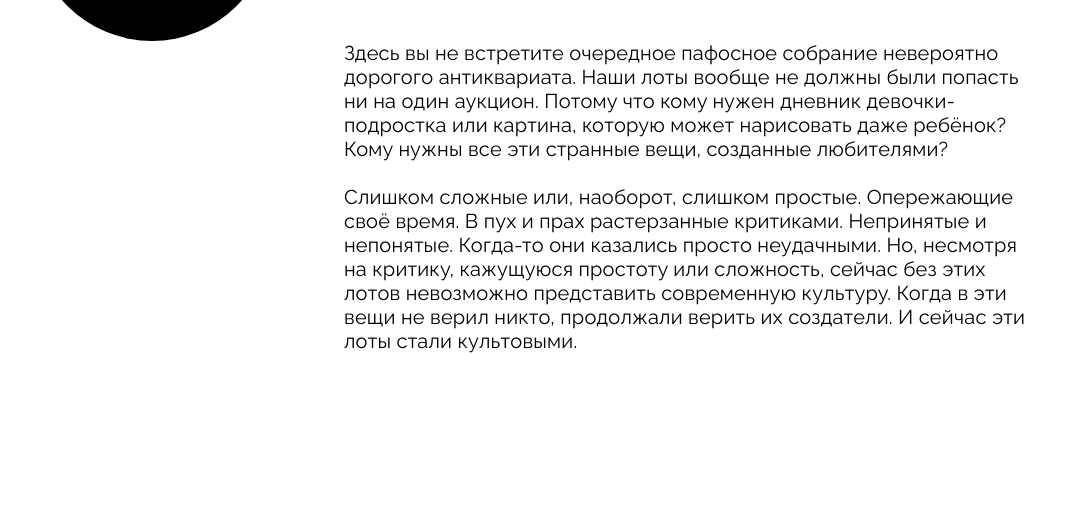
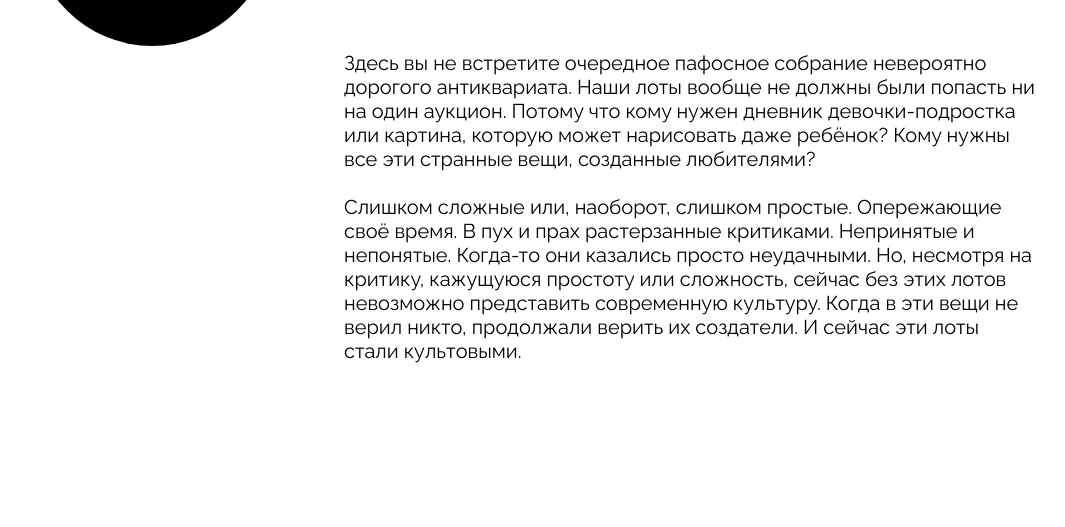
Before and after one commit to svbelov/ono-tebe-nado, a plain HTML site: page index.html in a window 1280 px wide. Shown: the part 2301-2828 px from the top of the page, without its empty margins (129-1194 px from the left). Drawn offline with Linux system fonts and the light colour scheme.

Commit message:
повторно для ревью 1. README.md

```diff
--- a/styles/style.css
+++ b/styles/style.css
@@ -231,9 +231,12 @@
 .about {
     display: grid;
     grid-template-columns: 334px 1fr;
+    /* grid-template-columns: 334px 1fr; */
     column-gap: 25px;
+    row-gap: 5px;
     margin: 0 24px 180px;
     padding-top: 35px;
+
 
 }
 
@@ -267,8 +270,8 @@
     grid-column-start: 2;
     row-gap: 24px;
     font-size: 20px;
-    line-height: 24px;
-    letter-spacing: 0.01em;
+    /* line-height: 24px;*/
+    /* letter-spacing: 0.01em;   */
 
 }
 
```
Also changed, not shown: 1 other file.
